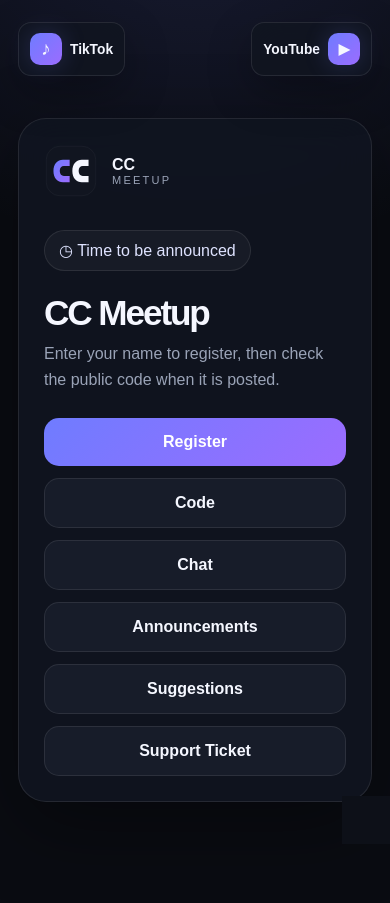
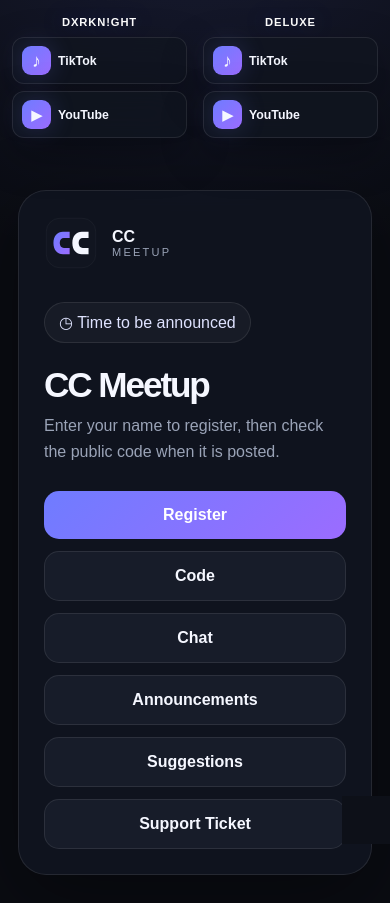
Before and after one commit to DXRKNIGHT67/CC-Meetup, a Next.js app: page / in a window 390 px wide. Before the commit the page ends 844 px from the top, so only its background shows below. Built offline with nearby package versions, Linux system fonts and the light colour scheme.

Commit message:
Add files via upload

```diff
--- a/app/api/admin/login/route.ts
+++ b/app/api/admin/login/route.ts
@@ -3,9 +3,22 @@ import { createAdminSession } from "@/lib/auth";
 
 export async function POST(request: Request) {
   const { username, password } = await request.json();
-  if (username !== process.env.ADMIN_USERNAME || password !== process.env.ADMIN_PASSWORD) {
-    return NextResponse.json({ error: "Incorrect username or password." }, { status: 401 });
+
+  const primaryAdmin =
+    username === process.env.ADMIN_USERNAME &&
+    password === process.env.ADMIN_PASSWORD;
+
+  const secondAdmin =
+    username === process.env.ADMIN2_USERNAME &&
+    password === process.env.ADMIN2_PASSWORD;
+
+  if (!primaryAdmin && !secondAdmin) {
+    return NextResponse.json(
+      { error: "Incorrect username or password." },
+      { status: 401 }
+    );
   }
+
   await createAdminSession();
   return NextResponse.json({ ok: true });
 }
--- a/app/globals.css
+++ b/app/globals.css
@@ -109,16 +109,33 @@ h1 { font-size: clamp(2.2rem,8vw,4rem); line-height: .95; letter-spacing: -.06em
 .tabs{flex-wrap:wrap}.ticket-card{padding:20px;border-top:1px solid var(--line)}.ticket-card:first-of-type{border-top:0}.ticket-card.resolved{opacity:.68}.ticket-head{display:flex;justify-content:space-between;align-items:flex-start;gap:14px}.ticket-title-line{display:flex;align-items:center;gap:10px;flex-wrap:wrap}.ticket-head small{display:block;color:var(--muted);margin-top:5px}.ticket-card p{white-space:pre-wrap;line-height:1.6;color:var(--muted);margin:14px 0}.status-pill{font-size:.7rem;text-transform:uppercase;letter-spacing:.09em;padding:5px 8px;border-radius:999px}.status-pill.open{background:rgba(255,187,92,.15);color:#ffd28f}.status-pill.resolved{background:rgba(80,220,145,.15);color:#9effc7}.ticket-status{width:auto;padding:10px 13px}
 @media(max-width:560px){.form-shell{padding:0}.form-card{min-height:100vh;border-radius:0;padding:22px 16px}.form-top{align-items:flex-start}.ticket-head{gap:8px}}
 
-/* Fixed social links on the public home page */
+/* Creator social panels on the public home page */
+.creator-social {
+  position: fixed;
+  top: 31%;
+  z-index: 8;
+  width: 190px;
+  display: grid;
+  gap: 10px;
+}
+.creator-left { left: 28px; }
+.creator-right { right: 28px; }
+.creator-name {
+  padding: 0 5px 2px;
+  color: #fff;
+  font-size: .82rem;
+  font-weight: 900;
+  letter-spacing: .13em;
+  text-align: center;
+  text-transform: uppercase;
+  text-shadow: 0 0 22px rgba(111, 124, 255, .35);
+}
 .social-link {
-  position: fixed;
-  top: 38%;
-  z-index: 8;
   display: flex;
   align-items: center;
   gap: 12px;
-  min-width: 168px;
-  padding: 13px 16px;
+  width: 100%;
+  padding: 13px 14px;
   border: 1px solid var(--line);
   border-radius: 16px;
   color: var(--text);
@@ -137,37 +154,48 @@ h1 { font-size: clamp(2.2rem,8vw,4rem); line-height: .95; letter-spacing: -.06em
   display: block;
   margin-bottom: 2px;
   color: var(--muted);
-  font-size: .69rem;
+  font-size: .66rem;
   letter-spacing: .08em;
   text-transform: uppercase;
 }
-.social-link strong { display: block; font-size: 1rem; }
-.social-tiktok { left: 28px; }
-.social-youtube { right: 28px; justify-content: flex-end; text-align: right; }
+.social-link strong { display: block; font-size: .96rem; }
 .social-icon {
   display: grid;
   place-items: center;
-  width: 38px;
-  height: 38px;
-  flex: 0 0 38px;
+  width: 36px;
+  height: 36px;
+  flex: 0 0 36px;
   border-radius: 12px;
   background: linear-gradient(135deg, var(--accent), var(--accent-2));
-  font-size: 1.2rem;
+  font-size: 1.15rem;
   font-weight: 900;
   box-shadow: 0 0 24px rgba(111, 124, 255, .22);
 }
-.youtube-icon { font-size: .9rem; }
+.youtube-icon { font-size: .86rem; }
 
-@media (max-width: 980px) {
-  .page { align-content: center; padding-top: 112px; }
-  .social-link { top: 22px; min-width: 0; }
-  .social-tiktok { left: 18px; }
-  .social-youtube { right: 18px; }
+@media (max-width: 1040px) {
+  .page { align-content: center; padding-top: 150px; }
+  .creator-social {
+    top: 18px;
+    width: calc(50% - 26px);
+    max-width: 220px;
+  }
+  .creator-left { left: 18px; }
+  .creator-right { right: 18px; }
+  .social-link { padding: 10px 11px; }
 }
-@media (max-width: 560px) {
-  .page { padding-top: 104px; }
-  .social-link { padding: 10px 11px; gap: 8px; border-radius: 13px; }
+@media (max-width: 640px) {
+  .page { padding-top: 190px; }
+  .creator-social {
+    top: 16px;
+    width: calc(50% - 20px);
+    gap: 7px;
+  }
+  .creator-left { left: 12px; }
+  .creator-right { right: 12px; }
+  .creator-name { font-size: .7rem; letter-spacing: .08em; }
+  .social-link { padding: 8px 9px; gap: 7px; border-radius: 12px; }
   .social-link small { display: none; }
-  .social-icon { width: 32px; height: 32px; flex-basis: 32px; border-radius: 10px; }
-  .social-link strong { font-size: .86rem; }
+  .social-icon { width: 29px; height: 29px; flex-basis: 29px; border-radius: 9px; }
+  .social-link strong { font-size: .77rem; }
 }
--- a/app/page.tsx
+++ b/app/page.tsx
@@ -68,27 +68,53 @@ export default function Home() {
     </div>
 
     <main className="page">
+      <aside className="creator-social creator-left" aria-label="DXRKN!GHT social links">
+        <div className="creator-name">DXRKN!GHT</div>
         <a
-        className="social-link social-tiktok"
+          className="social-link"
           href="https://www.tiktok.com/@my.vrfs.journey?is_from_webapp=1&sender_device=pc"
           target="_blank"
           rel="noopener noreferrer"
-        aria-label="Open my TikTok"
+          aria-label="Open DXRKN!GHT TikTok"
         >
           <span className="social-icon" aria-hidden="true">♪</span>
-        <span><small>Follow me on</small><strong>TikTok</strong></span>
+          <span><small>Follow on</small><strong>TikTok</strong></span>
         </a>
-
         <a
-        className="social-link social-youtube"
+          className="social-link"
           href="https://www.youtube.com/channel/UCEvzus3QRmBjRIbOQxiUHDA"
           target="_blank"
           rel="noopener noreferrer"
-        aria-label="Open my YouTube channel"
+          aria-label="Open DXRKN!GHT YouTube"
         >
+          <span className="social-icon youtube-icon" aria-hidden="true">▶</span>
           <span><small>Subscribe on</small><strong>YouTube</strong></span>
+        </a>
+      </aside>
+
+      <aside className="creator-social creator-right" aria-label="DELUXE social links">
+        <div className="creator-name">DELUXE</div>
+        <a
+          className="social-link"
+          href="https://www.tiktok.com/@deluxe_vrfs?_r=1&_t=ZN-98wI6MxWGco"
+          target="_blank"
+          rel="noopener noreferrer"
+          aria-label="Open DELUXE TikTok"
+        >
+          <span className="social-icon" aria-hidden="true">♪</span>
+          <span><small>Follow on</small><strong>TikTok</strong></span>
+        </a>
+        <a
+          className="social-link"
+          href="https://youtube.com/@deluxevrfs-h7h?si=uwy8mwLuJP9B5dWs"
+          target="_blank"
+          rel="noopener noreferrer"
+          aria-label="Open DELUXE YouTube"
+        >
           <span className="social-icon youtube-icon" aria-hidden="true">▶</span>
+          <span><small>Subscribe on</small><strong>YouTube</strong></span>
         </a>
+      </aside>
 
       <section className="card">
         <div className="brand">
```
Also changed, not shown: 2 other files (tests, documents, lock files or other folders). Lines whose indentation alone changed are shown as unchanged.
